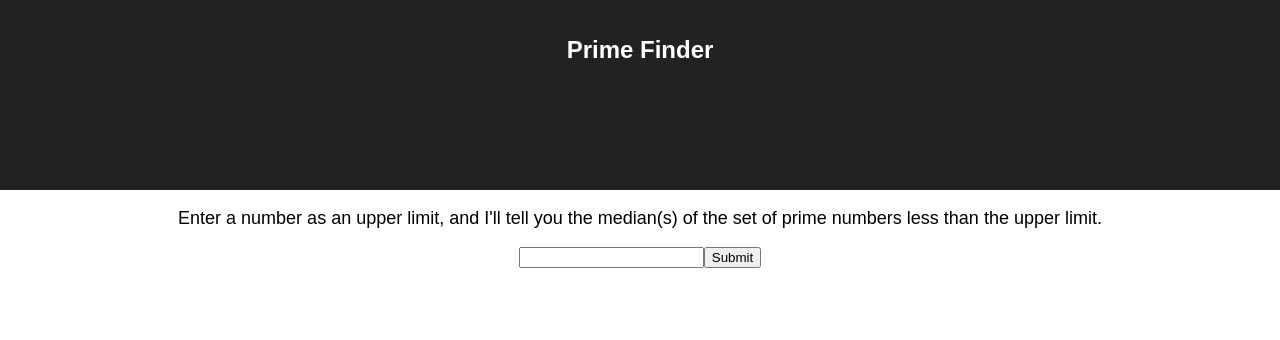
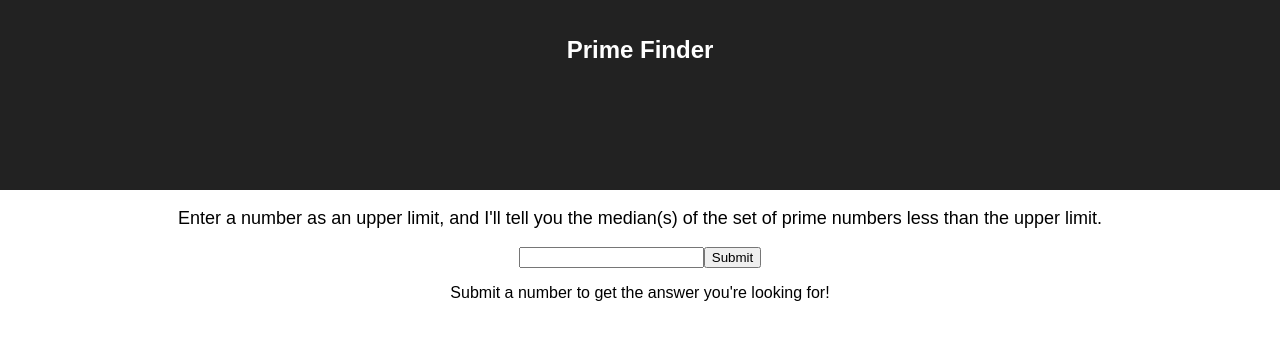
Before and after one commit to brymacto/prime_finder, a React (Create React App) app in the folder client/: page / in a window 1280 px wide. Shown: the top 340 px of the page. Built offline with nearby package versions, Linux system fonts and the light colour scheme.

Commit message:
Display when no values returned

```diff
--- a/client/src/components/PrimeFinder.js
+++ b/client/src/components/PrimeFinder.js
@@ -3,7 +3,7 @@ import React, { Component } from 'react';
 class PrimeFinder extends Component {
   constructor(props) {
     super(props);
-    this.state = { upperLimit: '', results: [] };
+    this.state = { upperLimit: '', results: [], lastSubmittedUpperLimit: null };
     this.handleChange = this.handleChange.bind(this);
     this.handleSubmit = this.handleSubmit.bind(this);
   }
@@ -17,7 +17,7 @@ class PrimeFinder extends Component {
 
     fetch(`/prime_numbers?upper_limit=${upperLimit}`)
       .then(res => res.json())
-      .then(results => this.setState({ results: results.median }));
+      .then(results => this.setState({ results: results.median, lastSubmittedUpperLimit: upperLimit }));
 
 
     event.preventDefault();
@@ -28,7 +28,18 @@ class PrimeFinder extends Component {
     const {
       results,
       upperLimit,
+      lastSubmittedUpperLimit,
     } = this.state;
+
+    let resultMessage = "";
+
+    if (results.length > 0) {
+      resultMessage = `Your results are: ${results.toString()}. Thanks for checking!`;
+    } else if (lastSubmittedUpperLimit === upperLimit) {
+      resultMessage = `No prime numbers were found for ${upperLimit}. Try another number!`;
+    } else {
+      resultMessage = "Submit a number to get the answer you're looking for!";
+    }
 
     return (
       <div className="prime-finder-container">
@@ -37,9 +48,7 @@ class PrimeFinder extends Component {
           <input type="submit" />
         </form>
 
-        { results.length > 0 &&
-        <p>Your results are: {results.toString()}. Try another number! </p>
-        }
+        <p>{ resultMessage } </p>
 
 
       </div>
```
